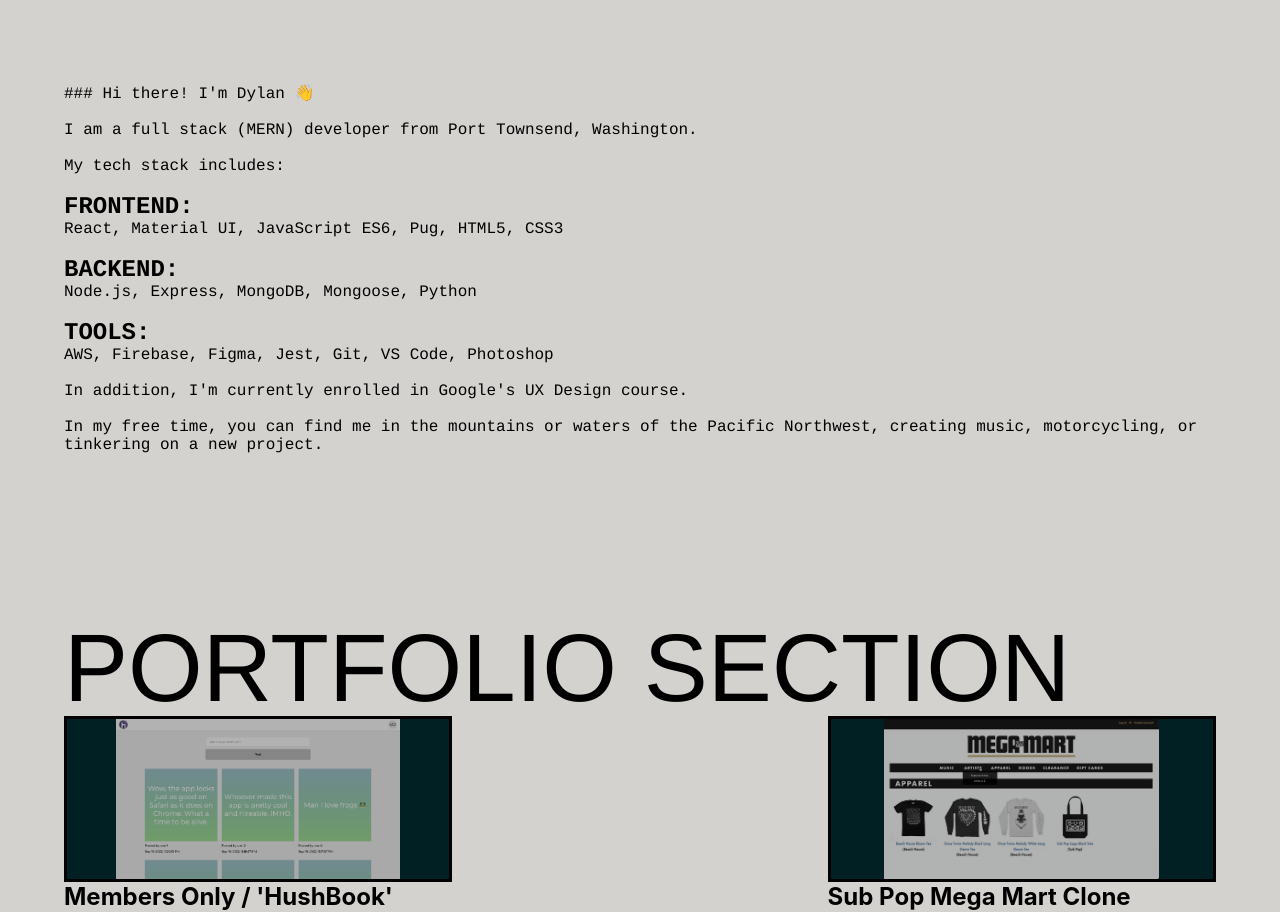
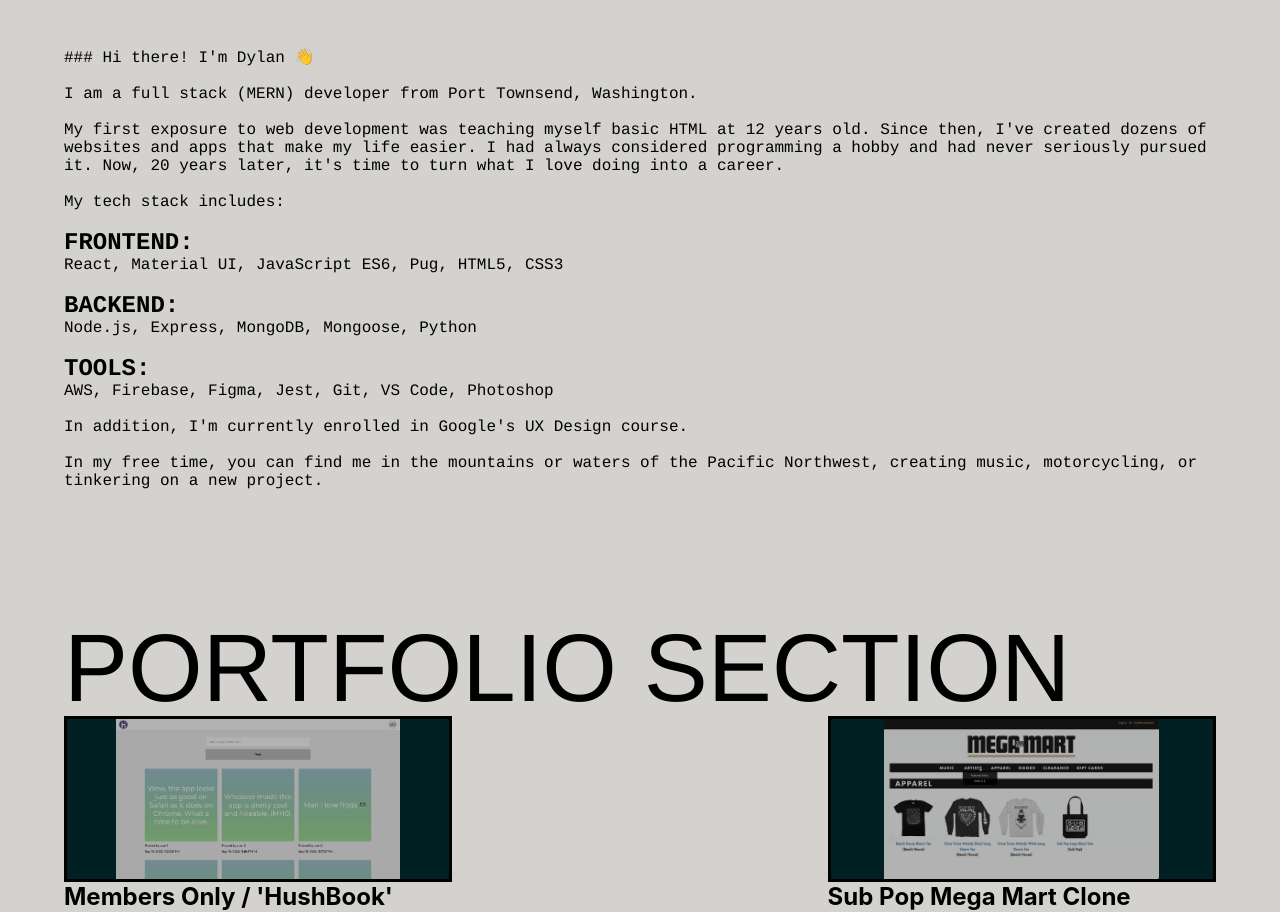
Before and after one commit to dyyllaann/portfolio, a React (Create React App) app: page /info in a window 1280 px wide. Shown: the part 940-1852 px from the top of the page. Built offline with nearby package versions, Linux system fonts and the light colour scheme.

Commit message:
Update bio.

```diff
--- a/src/App.js
+++ b/src/App.js
@@ -119,8 +119,16 @@
 			</div>
 			<div id="about-paragraph">
 				<p>
-					### Hi there! I'm Dylan 👋 <br /> <br />I am a full stack (MERN) developer
-					from Port Townsend, Washington.
+					### Hi there! I'm Dylan 👋 <br /> <br />I am a full stack (MERN)
+					developer from Port Townsend, Washington.
+				</p>
+				<br />
+				<p>
+					My first exposure to web development was teaching myself basic HTML at
+					12 years old. Since then, I've created dozens of websites and apps
+					that make my life easier. I had always considered programming a hobby
+					and had never seriously pursued it. Now, 20 years later, it's time to
+					turn what I love doing into a career.
 				</p>
 				<br />
 				<p>
@@ -150,23 +158,15 @@
 				<img src="https://cdn.jsdelivr.net/gh/devicons/devicon/icons/webpack/webpack-plain-wordmark.svg" /> */}
 				<br />
 				<h2>FRONTEND:</h2>
-				<p>
-					React, Material UI, JavaScript ES6, Pug, HTML5, CSS3
-				</p>
+				<p>React, Material UI, JavaScript ES6, Pug, HTML5, CSS3</p>
 				<br />
 				<h2>BACKEND:</h2>
-				<p>
-					Node.js, Express, MongoDB, Mongoose, Python
-				</p>
+				<p>Node.js, Express, MongoDB, Mongoose, Python</p>
 				<br />
 				<h2>TOOLS:</h2>
-				<p>
-					AWS, Firebase, Figma, Jest, Git, VS Code, Photoshop
-				</p>
+				<p>AWS, Firebase, Figma, Jest, Git, VS Code, Photoshop</p>
 				<br />
-				<p>
-					In addition, I'm currently enrolled in Google's UX Design course.
-				</p>
+				<p>In addition, I'm currently enrolled in Google's UX Design course.</p>
 				<br />
 				<p>
 					In my free time, you can find me in the mountains or waters of the
```
